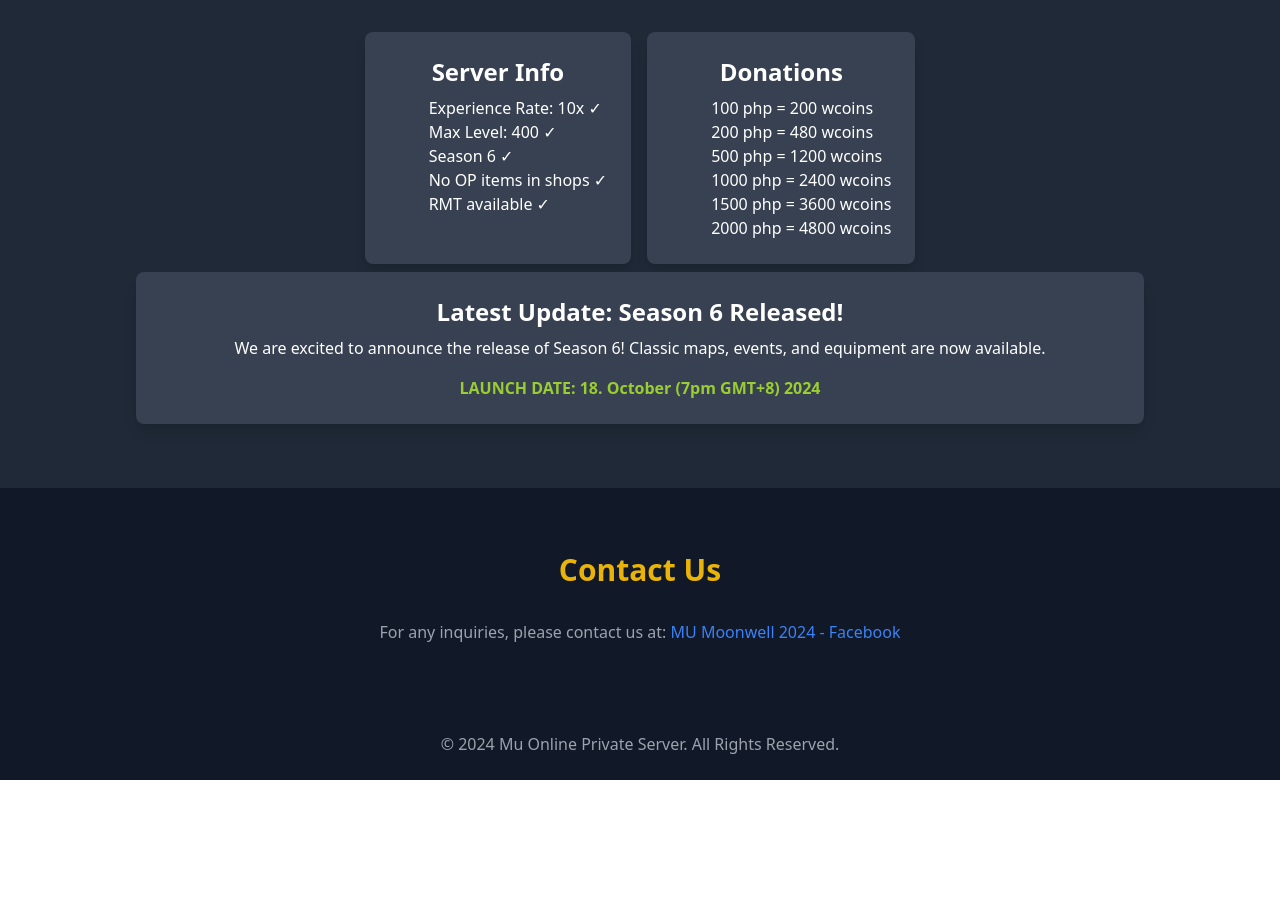
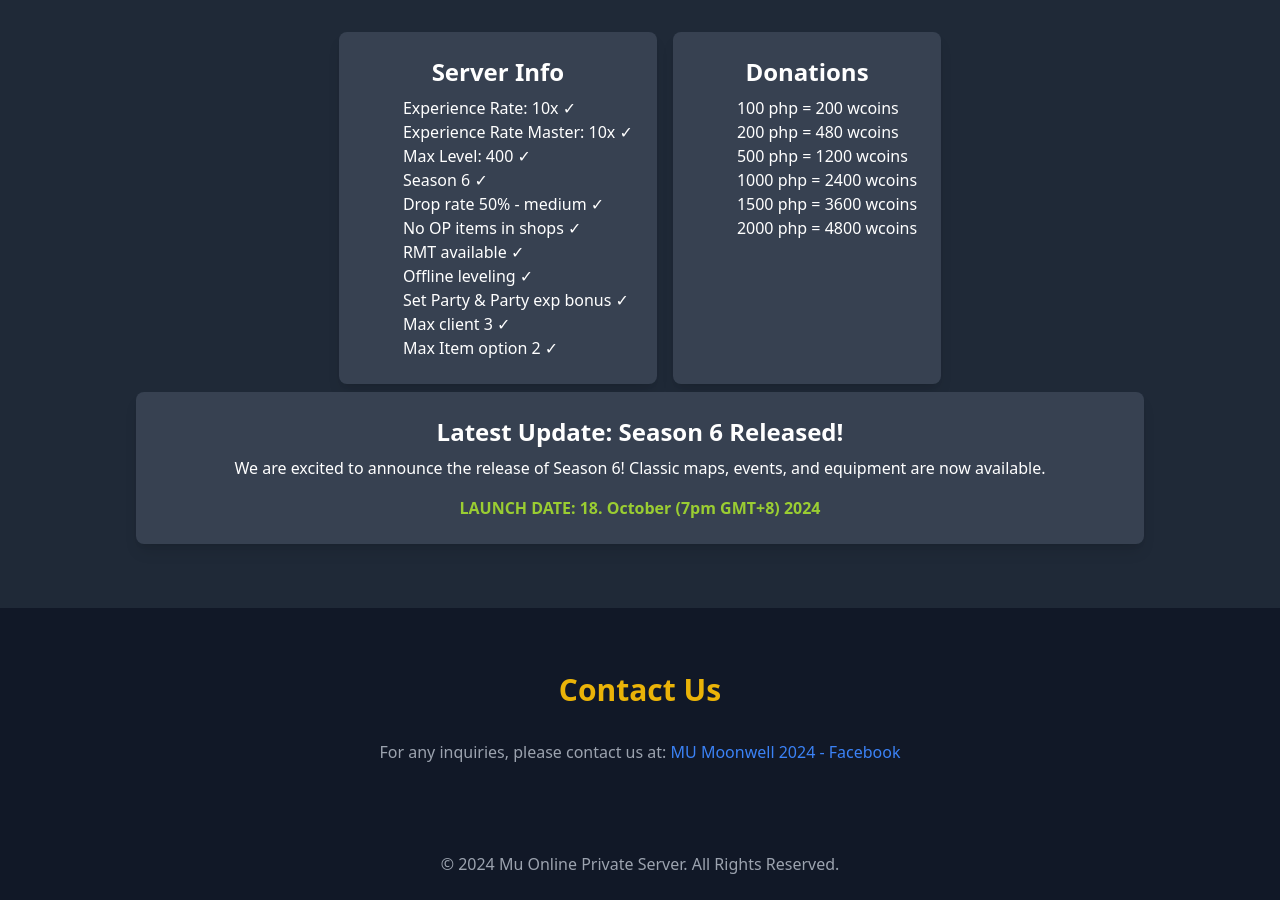
Before and after one commit to kovacevicemir/MuOnline-website, a React (Create React App) app in the folder website/: page / in a window 1280 px wide. Shown: the part 2660-3560 px from the top of the page. Before the commit the page ends 3440 px from the top, so only its background shows below. Built offline with nearby package versions, Linux system fonts and the light colour scheme; no server answers; the HTML template or start-up script is replaced by a standard one.

Commit message:
add server info

```diff
--- a/website/src/App.js
+++ b/website/src/App.js
@@ -601,10 +601,16 @@
                   <ul className="mt-2 flex items-center flex-col">
                     <div className="text-left ml-10 min-w-[165px]">
                       <li>Experience Rate: 10x &#10003;</li>
+                      <li>Experience Rate Master: 10x &#10003;</li>
                       <li> Max Level: 400 &#10003;</li>
                       <li>Season 6 &#10003;</li>
+                      <li>Drop rate 50% - medium &#10003;</li>
                       <li>No OP items in shops &#10003;</li>
                       <li>RMT available &#10003;</li>
+                      <li>Offline leveling &#10003;</li>
+                      <li>Set Party & Party exp bonus &#10003;</li>
+                      <li>Max client 3 &#10003;</li>
+                      <li>Max Item option 2 &#10003;</li>
                     </div>
                   </ul>
                 </div>
```
